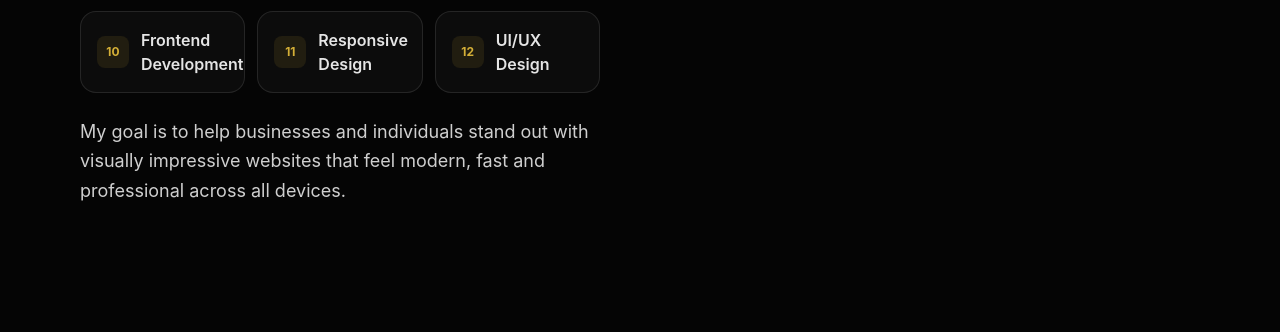
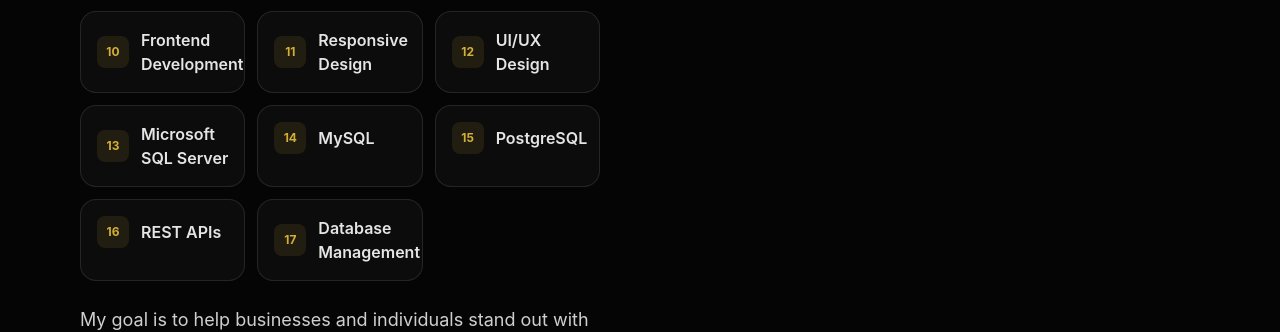
Before and after one commit to HezronOkoth001/my-wed, a React (Vite) app in the folder my-business-site/: page / in a window 1280 px wide. Shown: the part 2559-2891 px from the top of the page. Built offline with nearby package versions, Linux system fonts and the light colour scheme.

Commit message:
Add SQL databases and APIs to technical skills

```diff
--- a/my-business-site/src/App.jsx
+++ b/my-business-site/src/App.jsx
@@ -8,7 +8,7 @@
   { title: 'Frontend Development', image: 'https://images.unsplash.com/photo-1515879218367-8466d910aaa4?q=80&w=1200&auto=format&fit=crop' },
   { title: 'UI/UX Systems', image: 'https://images.unsplash.com/photo-1559028012-481c04fa702d?q=80&w=1200&auto=format&fit=crop' },
 ]
-const skills = ['Python','JavaScript','Linux','Wireshark','Nmap','Burpsuite','React','TypeScript','Tailwind CSS','Frontend Development','Responsive Design','UI/UX Design']
+const skills = ['Python','JavaScript','Linux','Wireshark','Nmap','Burpsuite','React','TypeScript','Tailwind CSS','Frontend Development','Responsive Design','UI/UX Design','Microsoft SQL Server','MySQL','PostgreSQL','REST APIs','Database Management']
 const stats = [{number:'2+',label:'Years Experience'},{number:'20+',label:'Projects Completed'},{number:'10+',label:'Modern Technologies & Tools'}]
 
 export default function FuturisticHeroUI() {
```
